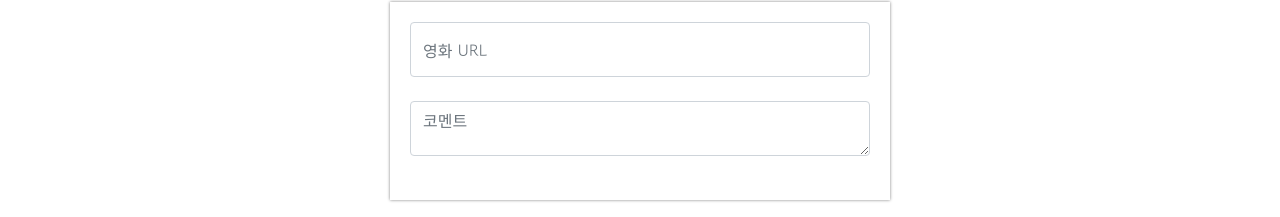
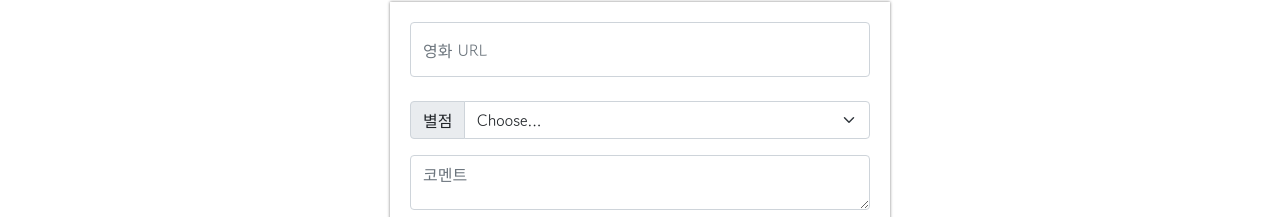
Before and after one commit to MyeonghoLee/my_page, a plain HTML site: page index.html in a window 1280 px wide. Shown: the part 268-485 px from the top of the page. Drawn offline with nearby package versions, Linux system fonts and the light colour scheme.

Commit message:
Update index.html

```diff
--- a/index.html
+++ b/index.html
@@ -56,14 +56,14 @@
             margin: 20px auto 20px auto;
         }
 
-        .mypost{
+        .mypost {
             width: 500px;
             margin: 20px auto 20px auto;
             padding: 20px 20px 20px 20px;
             box-shadow: 0px 0px 3px 0px gray;
         }
 
-        .mybtn{
+        .mybtn {
             display: flex;
             flex-direction: row;
             align-items: center;
@@ -71,8 +71,18 @@
             margin-top: 20px;
         }
 
-        .mybtn > button{
+        .mybtn>button {
             margin-right: 10px;
+        }
+
+        .input-group-text{
+            width: 55px;
+            display: flex;
+            flex-direction: row;
+        }
+
+        .form-select{
+            width: 400px;
         }
     </style>
 </head>
@@ -85,6 +95,18 @@
     <div class="mypost">
         <input type="email" class="form-control" id="floatingInput" placeholder="영화 URL" style="height:55px;">
         <label for="floatingInput"></label>
+        <div class="input-group mb-3">
+            <label class="input-group-text" for="inputGroupSelect01">별점</label>
+            <select class="form-select" id="inputGroupSelect01">
+              <option selected>Choose...</option>
+              <option value="1">⭐</option>
+              <option value="2">⭐⭐</option>
+              <option value="3">⭐⭐⭐</option>
+              <option value="4">⭐⭐⭐⭐</option>
+              <option value="5">⭐⭐⭐⭐⭐</option>
+            </select>
+          </div>
+
         <textarea class="form-control" placeholder="코멘트" id="floatingTextarea" style="height:55px;"></textarea>
         <label for="floatingTextarea"></label>
     </div>
```
